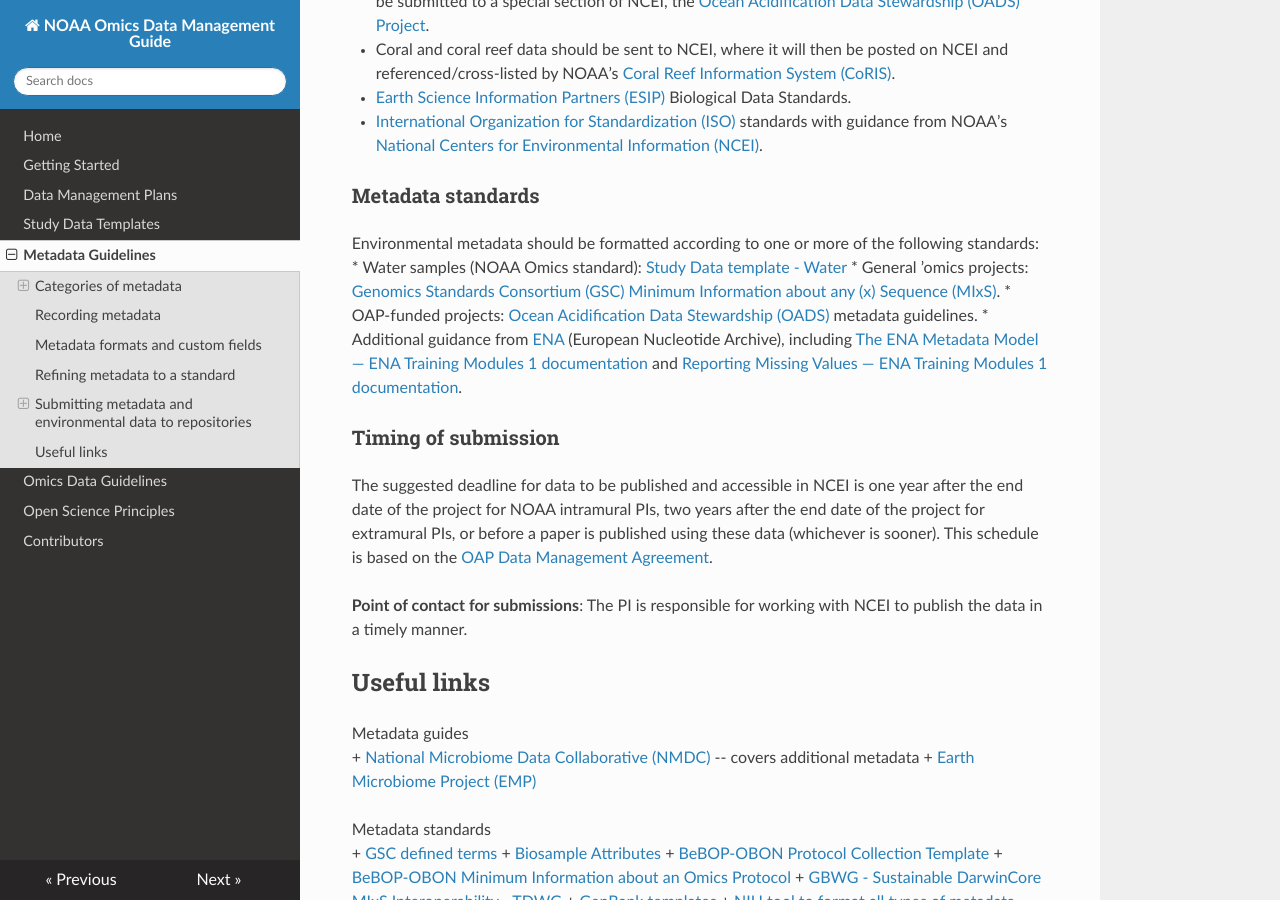
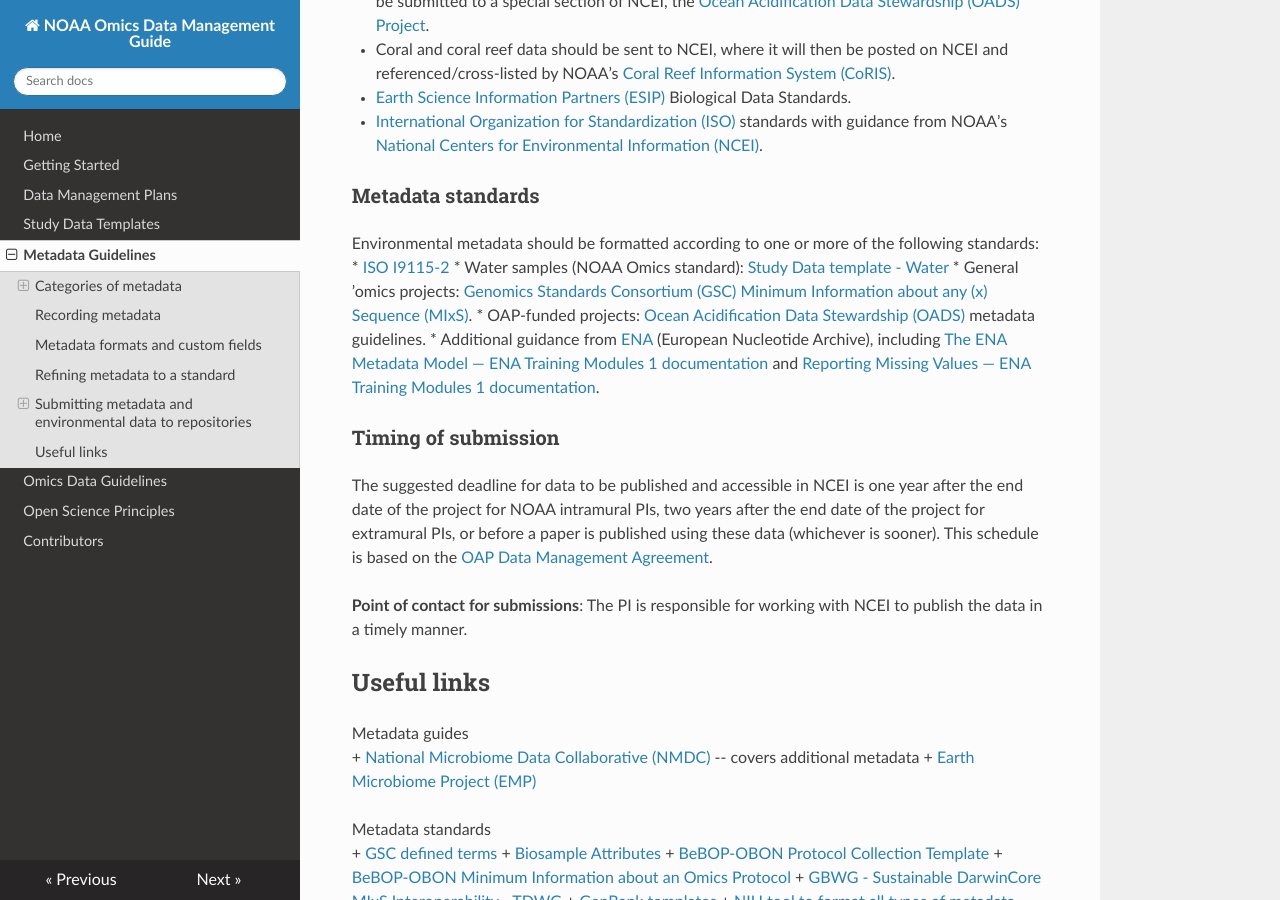
Before and after one commit to NOAA-Omics/noaa-omics-dmg, an MkDocs documentation site: the page built from docs/metadata-guidelines.md, in a window 1280 px wide and 900 px high, scrolled down 4345 px. Built offline with MkDocs 1.6.1, drawn with Linux system fonts in a browser that asks for light colours; nearby versions of some CDN libraries.

Commit message:
Update metadata-guidelines.md
Fixed links

```diff
--- a/docs/metadata-guidelines.md
+++ b/docs/metadata-guidelines.md
@@ -113,14 +113,15 @@
 ### Metadata standards
 
 Environmental metadata should be formatted according to one or more of the following standards:
+* [ISO I9115-2](https://www.ncei.noaa.gov/sites/default/files/2020-04/ISO%2019115-2%20Workbook_Part%20II%20Extentions%20for%20imagery%20and%20Gridded%20Data.pdf)
 * Water samples (NOAA Omics standard): [Study Data template - Water](https://docs.google.com/spreadsheets/d/1YBXFU9PuMqm7IT1tp0LTxQ1v2j0tlCWFnhSpy-EBwPw/edit?usp=sharing)
-* General ’omics projects: [Genomics Standards Consortium (GSC) Minimum Information about any (x) Sequence (MIxS)](https://gensc.org/mixs/).
-* OAP-funded projects: [Ocean Acidification Data Stewardship (OADS)](https://www.ncei.noaa.gov/products/ocean-acidification-data-stewardship) metadata guidelines.
+* General ’omics projects: [Genomics Standards Consortium (GSC) Minimum Information about any (x) Sequence (MIxS)](https://github.com/GenomicsStandardsConsortium/mixs/wiki).
+* OAP-funded projects: [Ocean Acidification Data Stewardship (OADS)](https://www.ncei.noaa.gov/products/ocean-carbon-acidification-data-system) metadata guidelines.
 * Additional guidance from [ENA](https://ena-docs.readthedocs.io/) (European Nucleotide Archive), including [The ENA Metadata Model — ENA Training Modules 1 documentation](https://ena-docs.readthedocs.io/en/latest/submit/general-guide/metadata.html) and [Reporting Missing Values — ENA Training Modules 1 documentation](https://ena-docs.readthedocs.io/en/latest/submit/samples/missing-values.html).
 
 ### Timing of submission
 
-The suggested deadline for data to be published and accessible in NCEI is one year after the end date of the project for NOAA intramural PIs, two years after the end date of the project for extramural PIs, or before a paper is published using these data (whichever is sooner). This schedule is based on the [OAP Data Management Agreement](https://www.ncei.noaa.gov/products/ocean-acidification-data-stewardship).
+The suggested deadline for data to be published and accessible in NCEI is one year after the end date of the project for NOAA intramural PIs, two years after the end date of the project for extramural PIs, or before a paper is published using these data (whichever is sooner). This schedule is based on the [OAP Data Management Agreement](https://www.ncei.noaa.gov/products/ocean-carbon-acidification-data-system).
 
 **Point of contact for submissions**: The PI is responsible for working with NCEI to publish the data in a timely manner.
 
@@ -135,6 +136,6 @@
   + [Biosample Attributes](https://www.ncbi.nlm.nih.gov/biosample/docs/attributes/)
   + [BeBOP-OBON Protocol Collection Template](https://github.com/BeBOP-OBON/0_protocol_collection_template)
   + [BeBOP-OBON Minimum Information about an Omics Protocol](https://github.com/BeBOP-OBON/miop)
-  + [GBWG - Sustainable DarwinCore MIxS Interoperability - TDWG](https://www.tdwg.org/community/gbwg/MIxS/)
+  + [GBWG - Sustainable DarwinCore MIxS Interoperability - TDWG](https://www.tdwg.org/community/gbwg/mixs/)
   + [GenBank templates](https://submit.ncbi.nlm.nih.gov/templates/)
   + [NIH tool to format all types of metadata](https://metagenote.niaid.nih.gov/)
```
